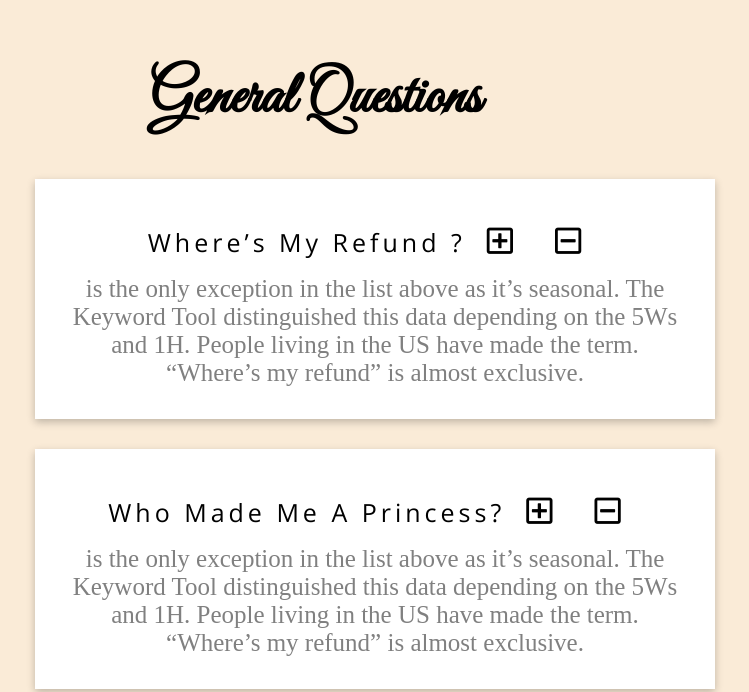
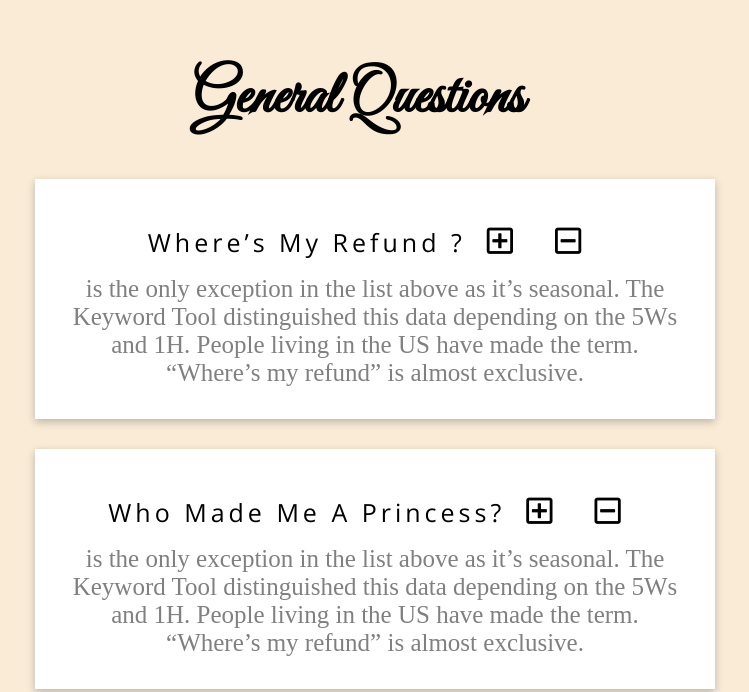
Before and after one commit to juliascherbina/java-script-, a plain HTML site: page 15JS-projects/questions/index.html in a window 1280 px wide. Shown: the part 131-823 px from the top of the page, without its empty margins (325-1074 px from the left). Drawn offline with nearby package versions, Linux system fonts and the light colour scheme.

Commit message:
Now css is done

```diff
--- a/15JS-projects/questions/styles.css
+++ b/15JS-projects/questions/styles.css
@@ -10,6 +10,7 @@ body {
     font-size: 60px;
     line-height: 1;
     text-align: center;
+    margin-left: 86px;
 }
 
 .questions {
```
